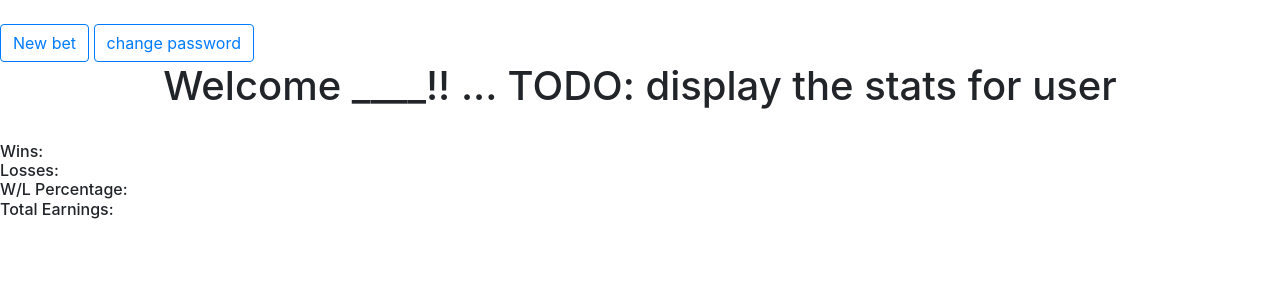
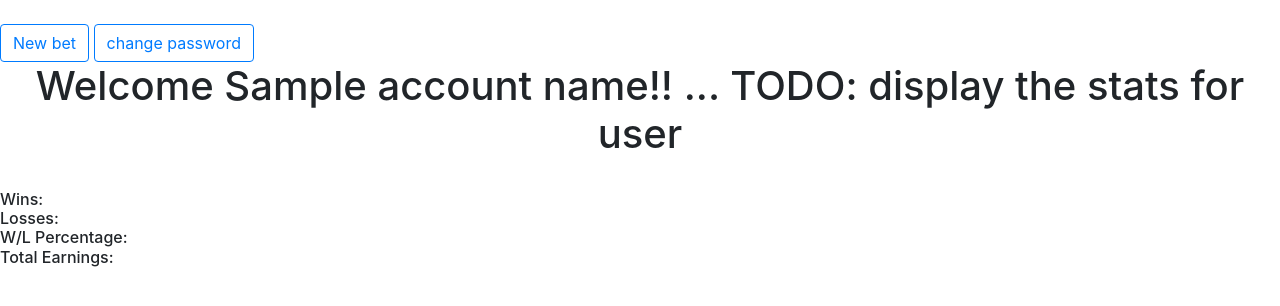
Before and after one commit to jackschlehr2/gamblersparadise, a Flask app: template flaskr/templates/account.html in a window 1280 px wide. Shown: the part 73-379 px from the top of the page. Run offline with Flask 2, Linux system fonts and the light colour scheme; the template is opened without the code that fills it: most values are stand-ins (such as "Sample title", 1, 10 or a date in 2020); some libraries are stand-ins or nearby versions.

Commit message:
added name

```diff
--- a/flaskr/app.py
+++ b/flaskr/app.py
@@ -81,6 +81,7 @@ def login():
             if check_password_hash(query_password, _password):
                 session['logged_in'] = True
                 session['user_id'] = data[0][0]
+                session['user_name'] = _username
                 return redirect( url_for( 'account') )
             return json.dumps( {'fail': "fail"})
 
@@ -96,7 +97,7 @@ def account():
     #     data = curr.fetchall()
 
 
-    return render_template('account.html')
+    return render_template('account.html', account_name=session['user_name'])
 
 @app.route( '/change-password', methods=['GET', 'POST'])
 @login_required
--- a/flaskr/templates/account.html
+++ b/flaskr/templates/account.html
@@ -10,7 +10,7 @@
         <a href="/change-password"><button type="button" class="btn btn-outline-primary me-2">change password</button></a>
 
         <header>
-          <h1>Welcome ____!! ... TODO: display the stats for user</h1>
+          <h1>Welcome {{account_name}}!! ... TODO: display the stats for user</h1>
         </header>
 
       </div>
```
